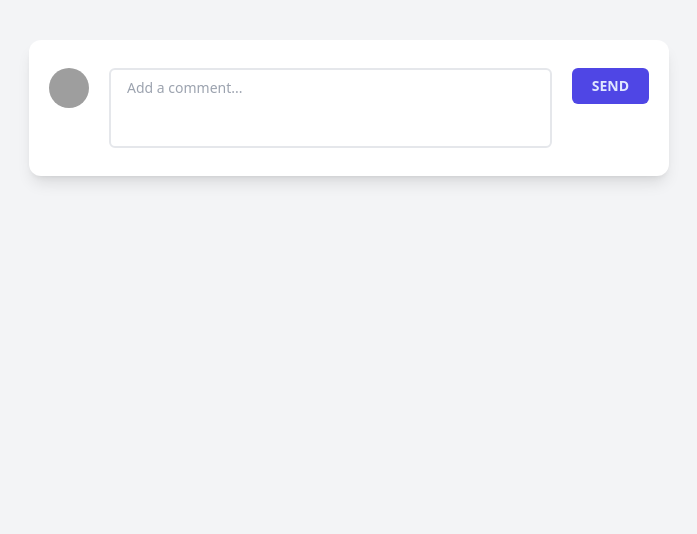
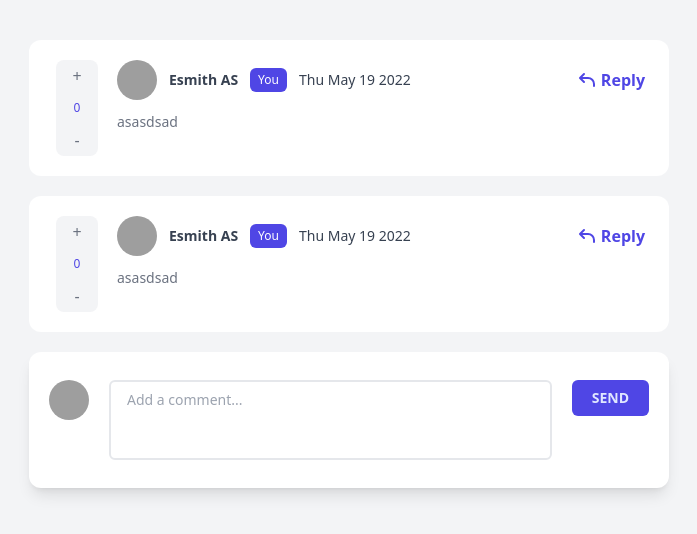
Before and after one commit to EsmithAS/React-comments_section, a React (Vite) app: page / in a window 1280 px wide. Shown: the top 534 px of the page, without its empty margins (291-988 px from the left). Built offline with nearby package versions, Linux system fonts and the light colour scheme; grey boxes are pictures that could not be loaded.

Commit message:
Se implementó logica de bucle para comments

```diff
--- a/src/components/Comment.jsx
+++ b/src/components/Comment.jsx
@@ -24,8 +24,8 @@ const Comment = ( { commentUser } ) => {
                     </div>
                     <div className="flex items-center space-x-5">
                         <button className="inline-flex items-center space-x-1 text-indigo-600 font-bold">
-                            <svg xmlns="http://www.w3.org/2000/svg" class="h-5 w-5" viewBox="0 0 20 20" fill="currentColor">
-                            <path fill-rule="evenodd" d="M7.707 3.293a1 1 0 010 1.414L5.414 7H11a7 7 0 017 7v2a1 1 0 11-2 0v-2a5 5 0 00-5-5H5.414l2.293 2.293a1 1 0 11-1.414 1.414l-4-4a1 1 0 010-1.414l4-4a1 1 0 011.414 0z" clip-rule="evenodd" />
+                            <svg xmlns="http://www.w3.org/2000/svg" className="h-5 w-5" viewBox="0 0 20 20" fill="currentColor">
+                                <path html-fill-rule="evenodd" d="M7.707 3.293a1 1 0 010 1.414L5.414 7H11a7 7 0 017 7v2a1 1 0 11-2 0v-2a5 5 0 00-5-5H5.414l2.293 2.293a1 1 0 11-1.414 1.414l-4-4a1 1 0 010-1.414l4-4a1 1 0 011.414 0z" html-clip-rule="evenodd" />
                             </svg>
                             <span>Reply</span>
                         </button>
@@ -33,15 +33,15 @@ const Comment = ( { commentUser } ) => {
                             false && (
                                 <>
                                     <button className="inline-flex items-center space-x-1 text-red-600 font-semibold">
-                                        <svg xmlns="http://www.w3.org/2000/svg" class="h-5 w-5" viewBox="0 0 20 20" fill="currentColor">
-                                            <path fill-rule="evenodd" d="M9 2a1 1 0 00-.894.553L7.382 4H4a1 1 0 000 2v10a2 2 0 002 2h8a2 2 0 002-2V6a1 1 0 100-2h-3.382l-.724-1.447A1 1 0 0011 2H9zM7 8a1 1 0 012 0v6a1 1 0 11-2 0V8zm5-1a1 1 0 00-1 1v6a1 1 0 102 0V8a1 1 0 00-1-1z" clip-rule="evenodd" />
+                                        <svg xmlns="http://www.w3.org/2000/svg" className="h-5 w-5" viewBox="0 0 20 20" fill="currentColor">
+                                            <path html-fill-rule="evenodd" d="M9 2a1 1 0 00-.894.553L7.382 4H4a1 1 0 000 2v10a2 2 0 002 2h8a2 2 0 002-2V6a1 1 0 100-2h-3.382l-.724-1.447A1 1 0 0011 2H9zM7 8a1 1 0 012 0v6a1 1 0 11-2 0V8zm5-1a1 1 0 00-1 1v6a1 1 0 102 0V8a1 1 0 00-1-1z" html-clip-rule="evenodd" />
                                         </svg>
                                         <span>Delete</span>
                                     </button>
                                     <button className="inline-flex items-center space-x-1 text-gray-600 font-semibold">
-                                        <svg xmlns="http://www.w3.org/2000/svg" class="h-5 w-5" viewBox="0 0 20 20" fill="currentColor">
+                                        <svg xmlns="http://www.w3.org/2000/svg" className="h-5 w-5" viewBox="0 0 20 20" fill="currentColor">
                                             <path d="M17.414 2.586a2 2 0 00-2.828 0L7 10.172V13h2.828l7.586-7.586a2 2 0 000-2.828z" />
-                                            <path fill-rule="evenodd" d="M2 6a2 2 0 012-2h4a1 1 0 010 2H4v10h10v-4a1 1 0 112 0v4a2 2 0 01-2 2H4a2 2 0 01-2-2V6z" clip-rule="evenodd" />
+                                            <path html-fill-rule="evenodd" d="M2 6a2 2 0 012-2h4a1 1 0 010 2H4v10h10v-4a1 1 0 112 0v4a2 2 0 01-2 2H4a2 2 0 01-2-2V6z" html-clip-rule="evenodd" />
                                         </svg>
                                         <span>Edit</span>
                                     </button>
--- a/src/components/ListComments.jsx
+++ b/src/components/ListComments.jsx
@@ -2,12 +2,107 @@ import Comment from "./Comment";
 
 const ListComments = ( { listComments }) => {
 
-    const mapListComments =  listComments.map( (commentUser) => <Comment key = { commentUser.id } commentUser = { commentUser } /> )
+    const arrData = [
+        {
+            comment: "asasdsad",
+            date: "Thu May 19 2022",
+            id: "t324df28clel3dwgwr1",
+            photo: "https://images.pexels.com/photos/2726111/pexels-photo-2726111.jpeg?auto=compress&cs=tinysrgb&dpr=2&h=650&w=940",
+            comments: [
+                {
+                    comment: "asasdsad",
+                    date: "Thu May 19 2022",
+                    id: "t324df28clel3dwgwrad1",
+                    photo: "https://images.pexels.com/photos/2726111/pexels-photo-2726111.jpeg?auto=compress&cs=tinysrgb&dpr=2&h=650&w=940",
+                    comments: [],
+                    score: 0,
+                    username: "Esmith AS",
+                },
+                {
+                    comment: "asasdsad",
+                    date: "Thu May 19 2022",
+                    id: "t324df28clel3dwgwra1",
+                    photo: "https://images.pexels.com/photos/2726111/pexels-photo-2726111.jpeg?auto=compress&cs=tinysrgb&dpr=2&h=650&w=940",
+                    comments: [],
+                    score: 0,
+                    username: "Esmith AS",
+                },
+            ],
+            score: 0,
+            username: "Esmith AS",
+        },
+        {
+            comment: "asasdsad",
+            date: "Thu May 19 2022",
+            id: "t324df28clel3dwgwrs",
+            photo: "https://images.pexels.com/photos/2726111/pexels-photo-2726111.jpeg?auto=compress&cs=tinysrgb&dpr=2&h=650&w=940",
+            comments: [],
+            score: 0,
+            username: "Esmith AS",
+        }
+    ]
+
+        const data = {
+                id : 1,
+                comments : [
+                    {
+                        id : 2,
+                        comments : [
+                            {
+                                id : 3,
+                                comments : [
+                                    {
+                                        id: 15
+                                    }
+                                ]
+                            }
+                        ]
+                    },
+                    {
+                        id : 4,
+                        comments : [
+                            {
+                                id : 5,
+                            }
+                        ]
+                    }
+                ]
+            }
+
+    // const procesarComments = ( arr , padding = 0 ) => {
+    //     let paddingValue = padding;
+    //     arr.forEach(commentData => {
+    //         console.log(commentData.id);
+    //         if (Object.keys(commentData).includes('comments')) {
+    //             paddingValue ++;
+    //             procesarComments(commentData.comments, paddingValue);
+    //         }
+    //     });
+    // }
+
+    // procesarComments(data.comments);
+    const procesarComments = ( arr, padding = 0 , listCommentProccess = []) => {
+        let paddingValue = padding;
+        listCommentProccess = arr.map(commentUser => {
+            <div style={{'pading-let': paddingValue+'px'}}>
+                <Comment key = { commentUser.id } commentUser = { commentUser } />
+            </div>
+            if (Object.keys(commentUser).includes('comments')) {
+                paddingValue ++;
+                procesarComments(commentUser.comments , paddingValue , listCommentProccess);
+            }
+        });
+        return listCommentProccess;
+    }
+   console.log(procesarComments(arrData));
+
+    const mapListComments =  arrData.map( (commentUser) => <Comment key = { commentUser.id } commentUser = { commentUser } /> )
 
     return (
         <div className="space-y-5 mt-10">
             {mapListComments}
         </div>
+
     )
 }
 
```
